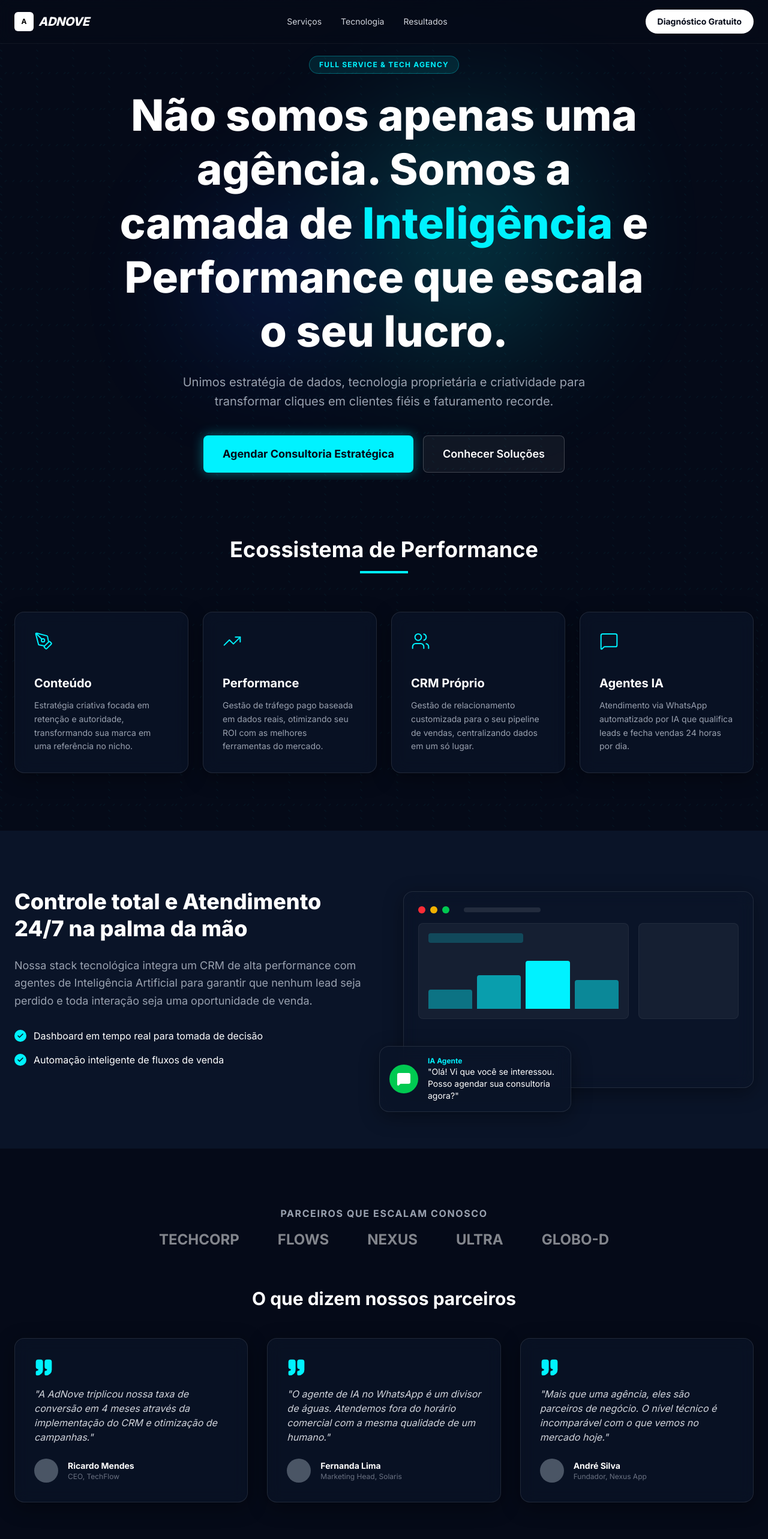
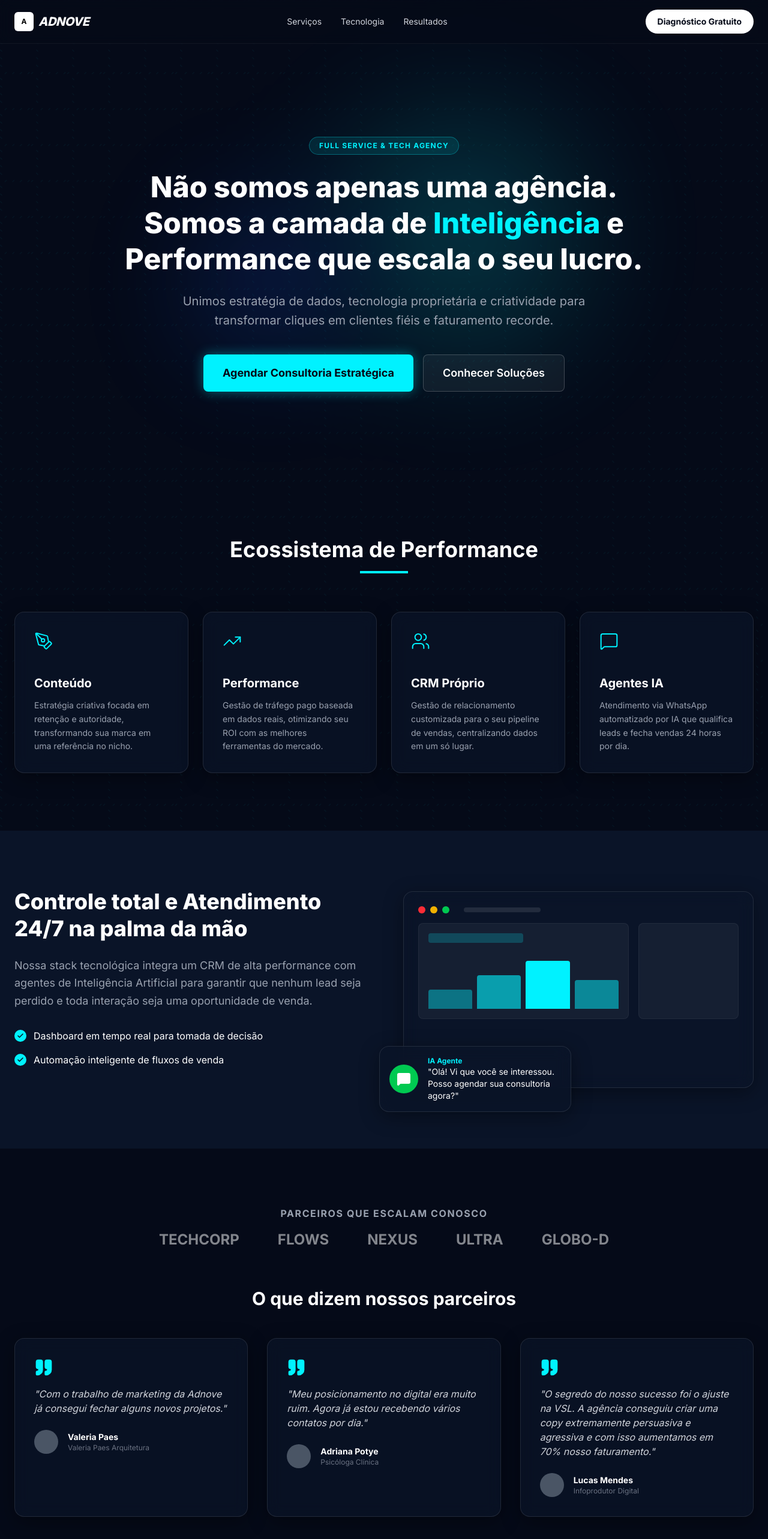
Before and after one commit to adnovemarketing/Adnove-site, a React (Vite) app: page / in a window 1280 px wide. Shown: the top 2566 px of the page at 60% size. Built offline with nearby package versions, Linux system fonts and the light colour scheme.

Commit message:
Add files via upload

```diff
--- a/src/App.tsx
+++ b/src/App.tsx
@@ -85,7 +85,7 @@ export default function App() {
             </motion.span>
             <motion.h1
               variants={fadeInUp} initial="hidden" animate="visible" transition={{ delay: 0.1, duration: 0.8 }}
-              className="text-5xl md:text-7xl font-extrabold leading-tight mb-6"
+              className="text-4xl md:text-5xl font-extrabold leading-tight mb-6"
             >
               Não somos apenas uma agência. Somos a camada de <span className="text-electric-cyan">Inteligência</span> e Performance que escala o seu lucro.
             </motion.h1>
@@ -237,9 +237,9 @@ export default function App() {
 
           <div className="grid grid-cols-1 md:grid-cols-3 gap-8">
             {[
-              { quote: "A AdNove triplicou nossa taxa de conversão em 4 meses através da implementação do CRM e otimização de campanhas.", name: "Ricardo Mendes", role: "CEO, TechFlow" },
-              { quote: "O agente de IA no WhatsApp é um divisor de águas. Atendemos fora do horário comercial com a mesma qualidade de um humano.", name: "Fernanda Lima", role: "Marketing Head, Solaris", border: true },
-              { quote: "Mais que uma agência, eles são parceiros de negócio. O nível técnico é incomparável com o que vemos no mercado hoje.", name: "André Silva", role: "Fundador, Nexus App" }
+              { quote: "Com o trabalho de marketing da Adnove já consegui fechar alguns novos projetos.", name: "Valeria Paes", role: "Valeria Paes Arquitetura" },
+              { quote: "Meu posicionamento no digital era muito ruim. Agora já estou recebendo vários contatos por dia.", name: "Adriana Potye", role: "Psicóloga Clínica", border: true },
+              { quote: "O segredo do nosso sucesso foi o ajuste na VSL. A agência conseguiu criar uma copy extremamente persuasiva e agressiva e com isso aumentamos em 70% nosso faturamento.", name: "Lucas Mendes", role: "Infoprodutor Digital" }
             ].map((testimonial, idx) => (
               <motion.div
                 key={idx}
```
